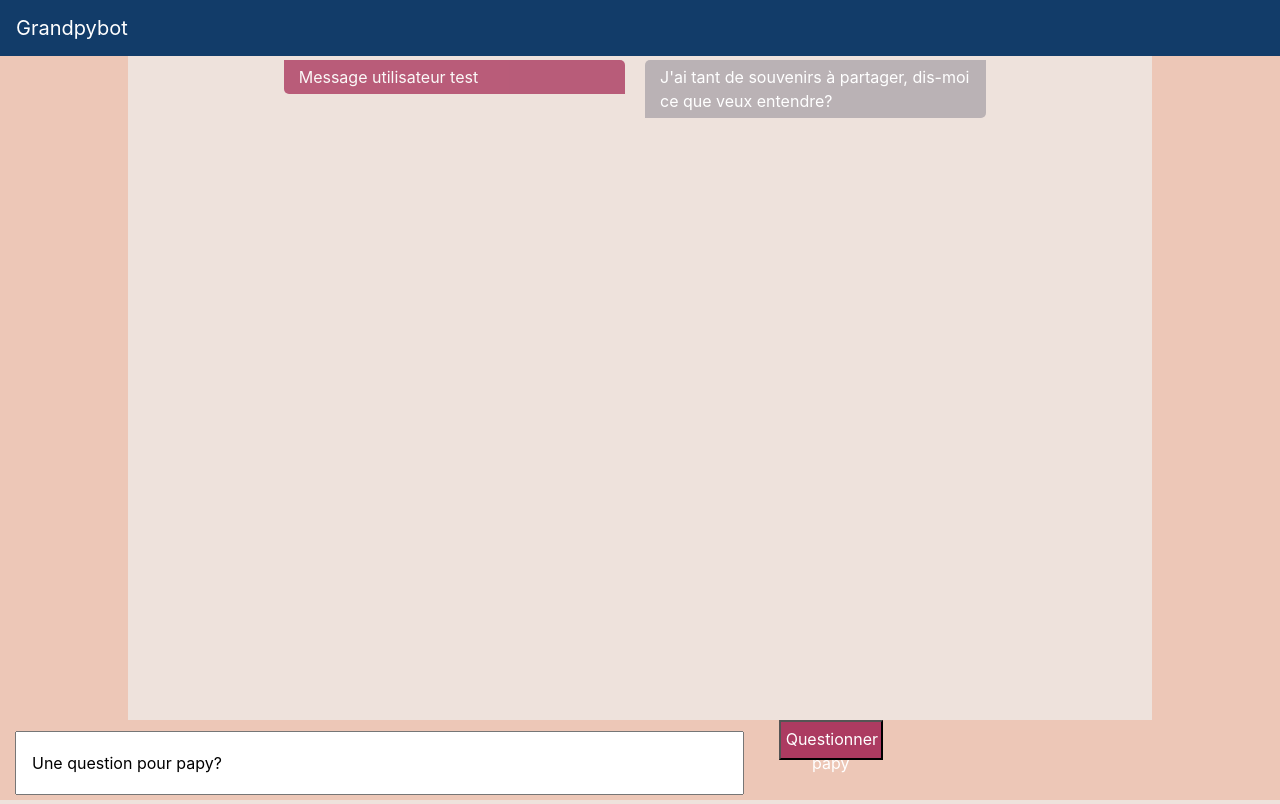
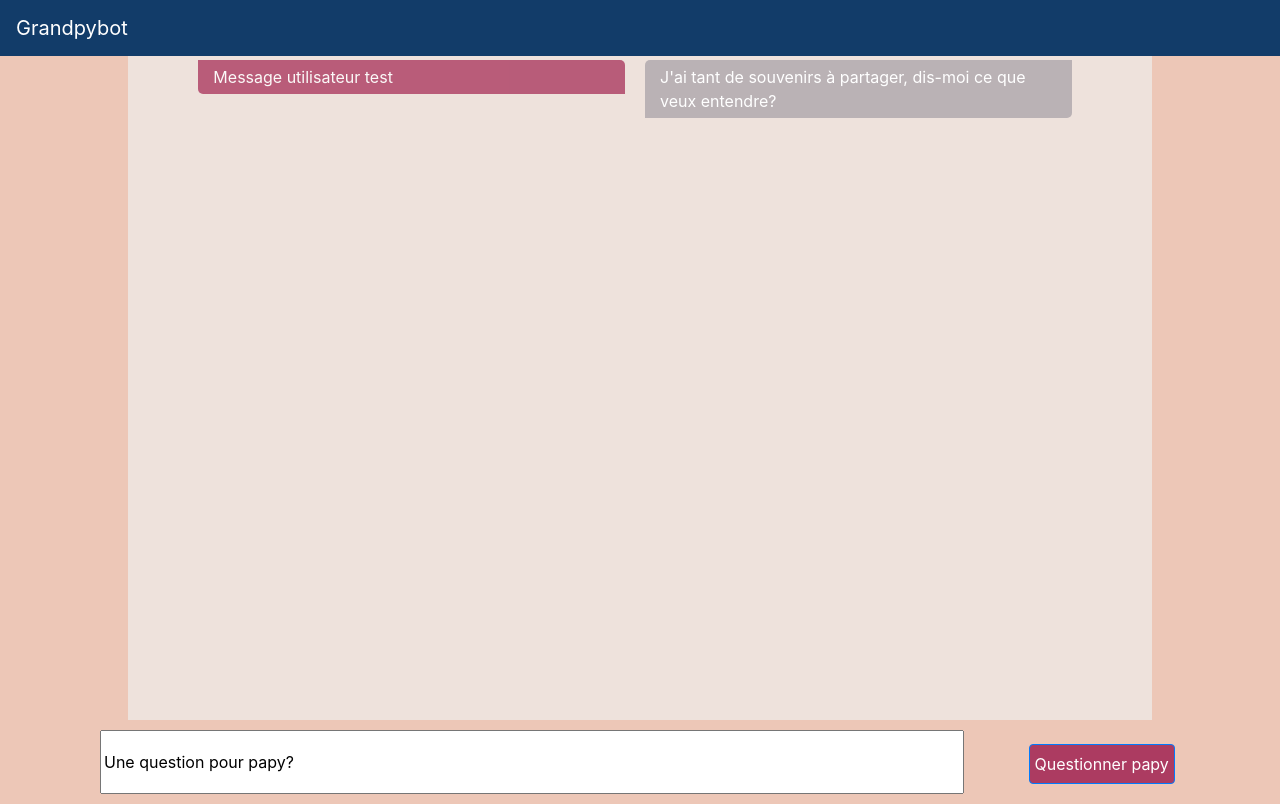
Before and after one commit to jringenbach/Project_7, a Flask app: page / in a window 1280 px wide. Run offline with Flask 2, Linux system fonts and the light colour scheme; some libraries are stand-ins or nearby versions.

Commit message:
Design avancé!

```diff
--- a/app/static/app/css/index.css
+++ b/app/static/app/css/index.css
@@ -3,7 +3,7 @@
     background-color : #AC3B61;
     color : white;
     height : 50%;
-    margin-left : 30px;
+    margin-left : 60px;
     padding : 5px;
 }
 
@@ -15,8 +15,10 @@
 
 /*Text input where user asks questions to grandpy */
 #question-input{
+    margin-bottom : 10px;
     margin-top : 10px;
     height : 80%;
+    width : 80%;
 }
 
 /* *********************** */
--- a/app/templates/app/index.html
+++ b/app/templates/app/index.html
@@ -9,14 +9,14 @@
     <div class="container-fluid" id="chat-box-container">
         <div class="row justify-content-center" id="chat-box">
 
-            <!-- User messages-->
-            <div class="col-4 align-self-start" id="user-message">
-                <p class="message">Message utilisateur test</p>
+            <!-- Grandpy messages-->
+            <div class="col-5 align-self-end order-last" id="grandpy-message">
+                    <p class="message">{{hello_message}}</p>
             </div>
 
-            <!-- Grandpy messages-->
-            <div class="col-4 align-self-end" id="grandpy-message">
-                <p class="message">{{hello_message}}</p>
+            <!-- User messages-->
+            <div class="col-5 align-self-start order-first" id="user-message">
+                <p class="message">Message utilisateur test</p>
             </div>
 
         </div>
@@ -28,11 +28,15 @@
 
 <!-- Zone where users type their questions to grandpy-->
 {% block footer %}
-<div class="container-fluid" id="question-container">
+<div class="container" id="question-container">
     <footer>
-        <div id="row align-items-center">
-            <input type="text" id="question-input" class="col-7" value="Une question pour papy?">
-            <button type="button" class="col-1" class="btn btn-primary" id="button-submit">Questionner papy</button>
+        <div id="row d-flex justify-content-center">
+            <form class="col" id="question-form">
+                <input type="text" id="question-input" value="Une question pour papy?">
+                <button type="submit" class="btn btn-primary" id="button-submit">Questionner papy</button>
+            </form>
+
+            </div>
         </div>
     </footer>
 </div>
```
